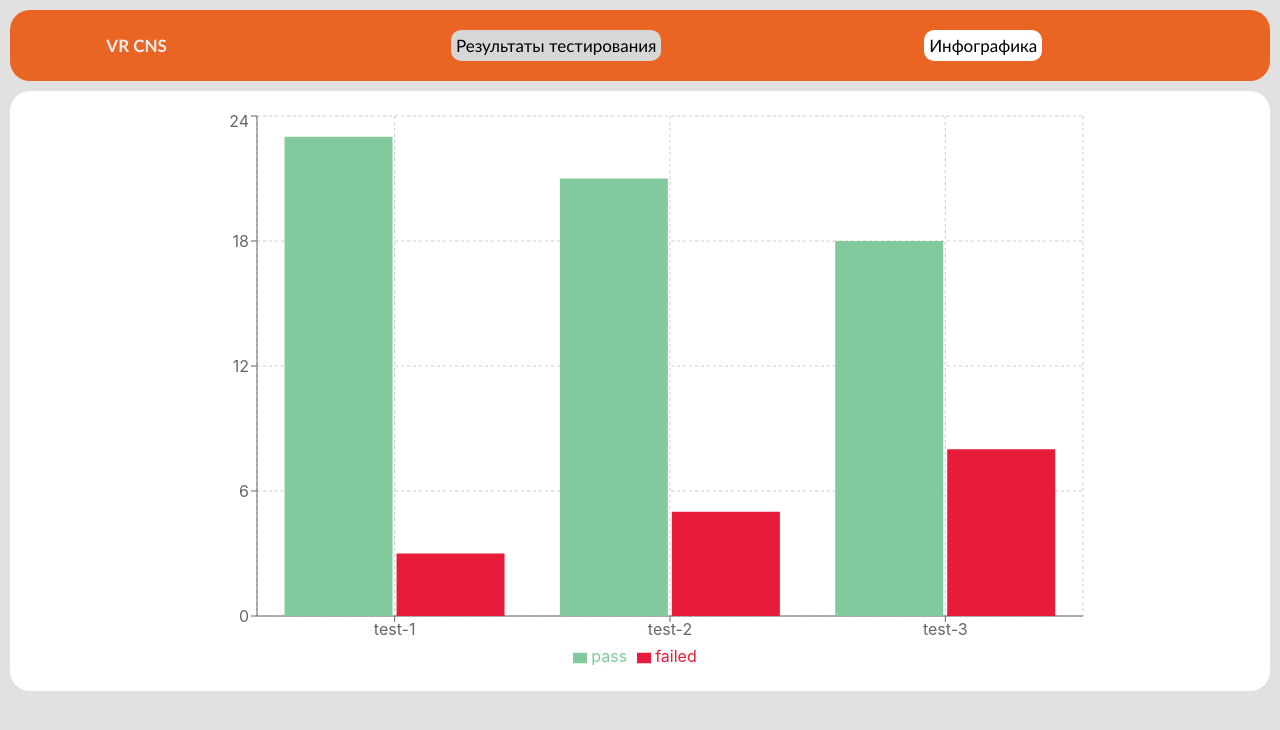
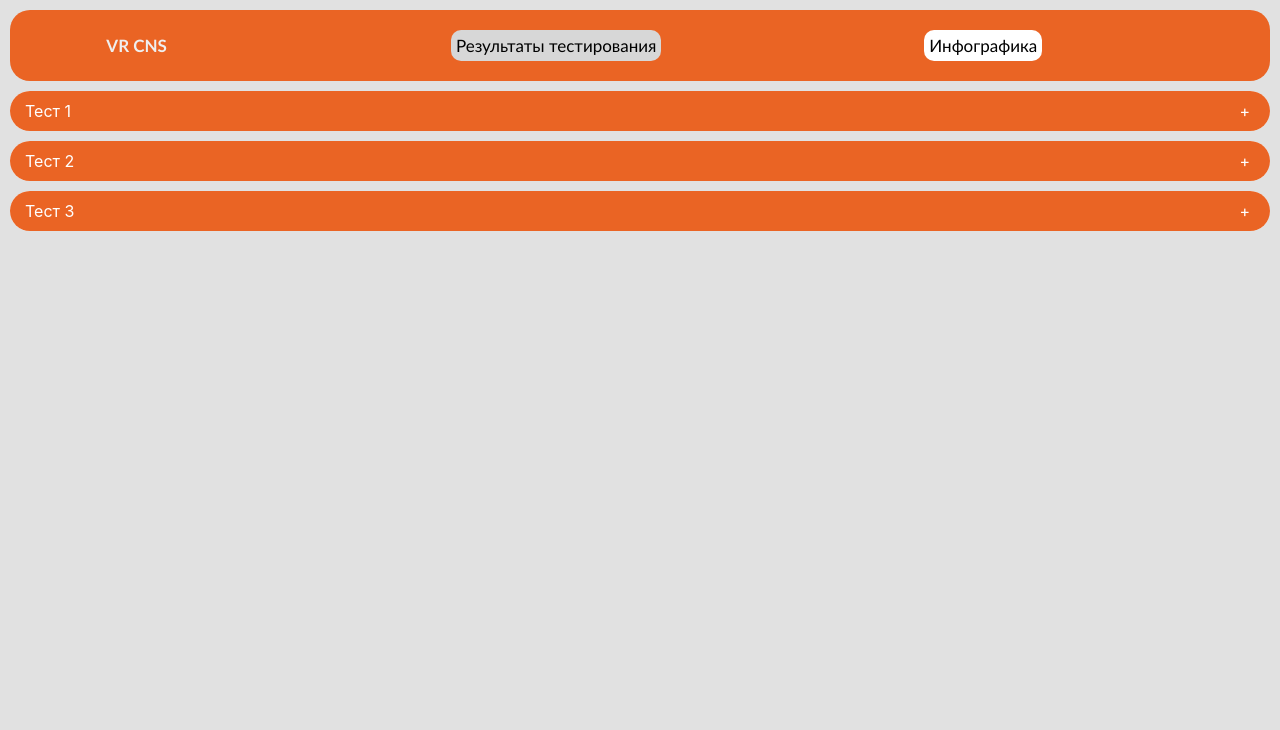
Before and after one commit to Teammasik/VRCNS-Web, a React (Create React App) app in the folder vrcns_frontend/: page /charts in a window 1280 px wide. Shown: the top 730 px of the page. Built offline with nearby package versions, Linux system fonts and the light colour scheme.

Commit message:
Изменение страницы с графиками

```diff
--- a/vrcns_frontend/public/index.html
+++ b/vrcns_frontend/public/index.html
@@ -10,34 +10,11 @@
       content="Web site created using create-react-app"
     />
     <link rel="apple-touch-icon" href="%PUBLIC_URL%/logo192.png" />
-    <!--
-      manifest.json provides metadata used when your web app is installed on a
-      user's mobile device or desktop. See https://developers.google.com/web/fundamentals/web-app-manifest/
-    -->
     <link rel="manifest" href="%PUBLIC_URL%/manifest.json" />
-    <!--
-      Notice the use of %PUBLIC_URL% in the tags above.
-      It will be replaced with the URL of the `public` folder during the build.
-      Only files inside the `public` folder can be referenced from the HTML.
-
-      Unlike "/favicon.ico" or "favicon.ico", "%PUBLIC_URL%/favicon.ico" will
-      work correctly both with client-side routing and a non-root public URL.
-      Learn how to configure a non-root public URL by running `npm run build`.
-    -->
-    <title>React App</title>
+    <title>VR CNS</title>
   </head>
   <body>
     <noscript>You need to enable JavaScript to run this app.</noscript>
     <div id="root"></div>
-    <!--
-      This HTML file is a template.
-      If you open it directly in the browser, you will see an empty page.
-
-      You can add webfonts, meta tags, or analytics to this file.
-      The build step will place the bundled scripts into the <body> tag.
-
-      To begin the development, run `npm start` or `yarn start`.
-      To create a production bundle, use `npm run build` or `yarn build`.
-    -->
   </body>
 </html>
--- a/vrcns_frontend/src/components/ChartsPage/ChartsPage.js
+++ b/vrcns_frontend/src/components/ChartsPage/ChartsPage.js
@@ -1,17 +1,19 @@
 import React, {useLayoutEffect, useState} from "react";
-import {Bar, BarChart, CartesianGrid, XAxis, YAxis, Legend, Tooltip} from "recharts";
+import {Bar, BarChart, CartesianGrid, XAxis, YAxis, Legend, Tooltip, PieChart, Pie, Cell} from "recharts";
 import {useSelector} from "react-redux";
 import "./ChartsPage.scss"
+import CollapseWindow from "../CollapseWindow/CollapseWindow";
 
 const ChartsPage = () => {
 
-    const dataTest = useSelector(state => state.testResults.testResultsBarChart)
+    const dataTest = useSelector(state => state.testResults.testScoreData)
+
 
     const useBarChartSize = () => {
         const [size, setSize] = useState([0, 0]);
         useLayoutEffect(() => {
             function updateSize() {
-                setSize([window.innerWidth * 0.7, window.innerHeight * 0.7]);
+                setSize([window.innerWidth * 0.4, window.innerHeight * 0.5]);
             }
 
             window.addEventListener('resize', updateSize);
@@ -24,16 +26,35 @@ const ChartsPage = () => {
     const [barWidth, barHeight] = useBarChartSize();
 
 
-    return (<div className="ChartsPage">
-            <BarChart width={barWidth} height={barHeight} data={dataTest}>
-                <CartesianGrid strokeDasharray="3 3"/>
-                <XAxis dataKey="name"/>
-                <YAxis/>
-                <Tooltip/>
-                <Legend/>
-                <Bar dataKey="pass" fill="#82ca9d"/>
-                <Bar dataKey="failed" fill="#e71c3b"/>
-            </BarChart>
+    return (<div>
+            {
+                dataTest.map(el => {
+                    return <CollapseWindow title={el.name} id={el.id}>
+                        <PieChart width={barWidth} height={barHeight} key={el.id+"_rate_chart"}>
+                            <Legend key={el.id+"_rate_chart_legend"}/>
+                            <Pie nameKey={"results"} data={el.data} dataKey={"value"} label
+                                 animationDuration={1000} key={el.id+"_rate_chart_pie"}>
+                                <Cell fill={"#e71c3b"}/>
+                                <Cell fill={"#e7771c"}/>
+                                <Cell fill={"#fdc509"}/>
+                                <Cell fill={"#cce71c"}/>
+                                <Cell fill={"#82ca9d"}/>
+                            </Pie>
+                        </PieChart>
+                        <PieChart width={barWidth} height={barHeight} key={el.id+"_percent_chart"}>
+                            <Legend key={el.id+"_percent_chart_legend"}/>
+                            <Pie nameKey={"results"} data={el.data} dataKey={"value"} label
+                                 animationDuration={1000} key={el.id+"_percent_chart_pie"}>
+                                <Cell fill={"#e71c3b"}/>
+                                <Cell fill={"#e7771c"}/>
+                                <Cell fill={"#fdc509"}/>
+                                <Cell fill={"#cce71c"}/>
+                                <Cell fill={"#82ca9d"}/>
+                            </Pie>
+                        </PieChart>
+                    </CollapseWindow>
+                })
+            }
         </div>
     );
 }
--- a/vrcns_frontend/src/components/ChartsPage/ChartsPage.scss
+++ b/vrcns_frontend/src/components/ChartsPage/ChartsPage.scss
@@ -2,8 +2,20 @@
   background: white;
   border-radius: 20px;
   margin-top: 10px;
-  padding: 20px;
-  display: flex;
-  justify-content: center;
-  align-items: center;
+
+  &__modal {
+    &__header {
+      border-radius: 20px 20px 0 0;
+      background-color: #ea6424;
+      color: white;
+      display: flex;
+      justify-content: space-between;
+      padding: 5px 15px 5px 15px;
+    }
+
+    &__body {
+      display: flex;
+      justify-content: space-evenly;
+    }
+  }
 }
--- /dev/null
+++ b/vrcns_frontend/src/components/CollapseWindow/CollapseWindow.js
@@ -0,0 +1,21 @@
+import React, {useState} from "react";
+import "./CollapseWindow.scss"
+
+const CollapseWindow = ({title, children, id}) => {
+
+    const [toggle, setToggle] = useState(false);
+
+    return <div className="CollapseWindow" key={id + "_CollapseWindow"}>
+        <div className={toggle ? "CollapseWindow__header-opened" : "CollapseWindow__header-closed"}>
+            {title}
+            <div onClick={() => setToggle(!toggle)} style={{padding: "5px"}}>
+                {toggle ? "-" : "+"}
+            </div>
+        </div>
+        <div className={toggle ? "CollapseWindow__body-opened" : "CollapseWindow__body-closed"}>
+            {children}
+        </div>
+    </div>
+}
+
+export default CollapseWindow;
--- /dev/null
+++ b/vrcns_frontend/src/components/CollapseWindow/CollapseWindow.scss
@@ -0,0 +1,35 @@
+.CollapseWindow {
+  background: white;
+  border-radius: 20px;
+  margin-top: 10px;
+
+  &__header-opened {
+    border-radius: 20px 20px 0 0;
+    background-color: #ea6424;
+    color: white;
+    display: flex;
+    align-items: center;
+    justify-content: space-between;
+    padding: 5px 15px 5px 15px;
+  }
+
+  &__header-closed {
+    align-items: center;
+    border-radius: 20px;
+    background-color: #ea6424;
+    color: white;
+    display: flex;
+    justify-content: space-between;
+    padding: 5px 15px 5px 15px;
+  }
+
+  &__body-opened {
+    display: flex;
+    justify-content: space-evenly;
+  }
+
+  &__body-closed {
+    height: 0;
+    overflow: hidden;
+  }
+}
--- a/vrcns_frontend/src/components/Modal/Modal.scss
+++ b/vrcns_frontend/src/components/Modal/Modal.scss
@@ -21,7 +21,6 @@
       display: flex;
       justify-content: space-between;
       padding: 5px 15px 5px 15px;
-
     }
 
     &__body {
--- a/vrcns_frontend/src/components/api/TestResultsSlice.js
+++ b/vrcns_frontend/src/components/api/TestResultsSlice.js
@@ -6,18 +6,13 @@ export const testResultsSlice = createSlice({
         testResultsTable: [
             {id: 1, name: "Олег", surname: "Щербаков", group: "БПОи", mark: '1'},
             {id: 2, name: "Роберт", surname: "Селимов", group: "К3-51Б", mark: '1'},
-            {id: 3, name: "Роберт", surname: "Селимов", group: "К3-51Б", mark: '1'},
-            {id: 4, name: "Роберт", surname: "Селимов", group: "К3-51Б", mark: '1'},
+            {id: 3, name: "Тимур", surname: "Терегулов", group: "К3-52Б", mark: '1'},
+            {id: 4, name: "Александр", surname: "Турбин", group: "К3-51Б", mark: '0'},
         ],
         testOption: [
             {id: "test-1", name: "Тест-1"},
             {id: "test-2", name: "Тест-2"},
             {id: "test-3", name: "Тест-3"},
-        ],
-        testResultsBarChart: [
-            {name: "test-1", pass: 23, failed: 3},
-            {name: "test-2", pass: 21, failed: 5},
-            {name: "test-3", pass: 18, failed: 8},
         ],
         selectedUserInfo: {
             name: "",
@@ -27,6 +22,37 @@ export const testResultsSlice = createSlice({
                 {name: "failed", value: 2}
             ]
         },
+        testScoreData: [{
+            id: "test-1",
+            name: "Тест 1",
+            data: [
+                {name: "0-5", value: 1},
+                {name: "6-10", value: 2},
+                {name: "11-15", value: 8},
+                {name: "16-20", value: 6},
+                {name: "21-25", value: 2},
+            ]
+        }, {
+            id: "test-2",
+            name: "Тест 2",
+            data: [
+                {name: "0-5", value: 0},
+                {name: "6-10", value: 4},
+                {name: "11-15", value: 8},
+                {name: "16-20", value: 6},
+                {name: "21-25", value: 1},
+            ]
+        }, {
+            id: "test-3",
+            name: "Тест 3",
+            data: [
+                {name: "0-5", value: 2},
+                {name: "6-10", value: 4},
+                {name: "11-15", value: 8},
+                {name: "16-20", value: 4},
+                {name: "21-25", value: 1},
+            ]
+        }],
         selectedTest: "",
         selectedUserId: ""
     },
```
